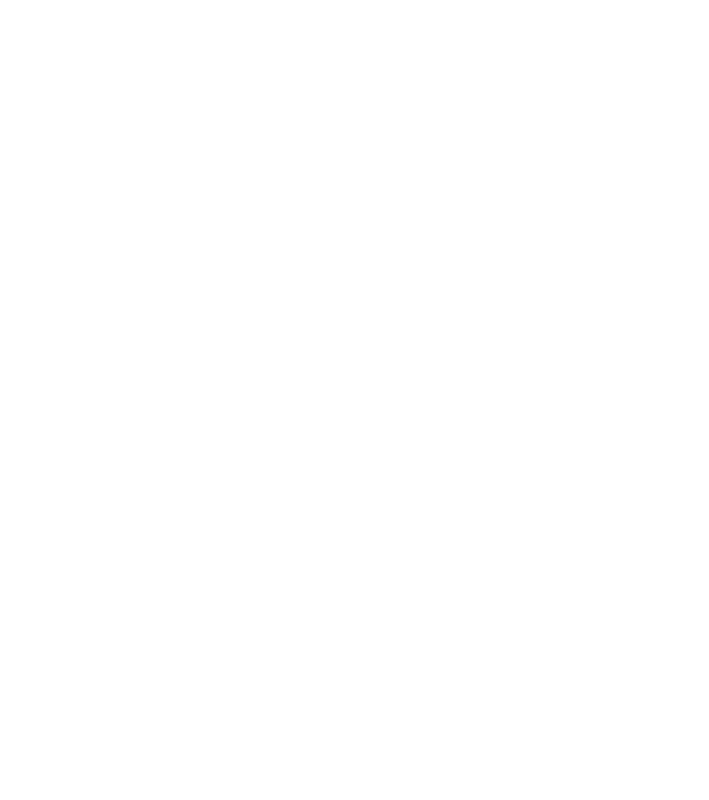
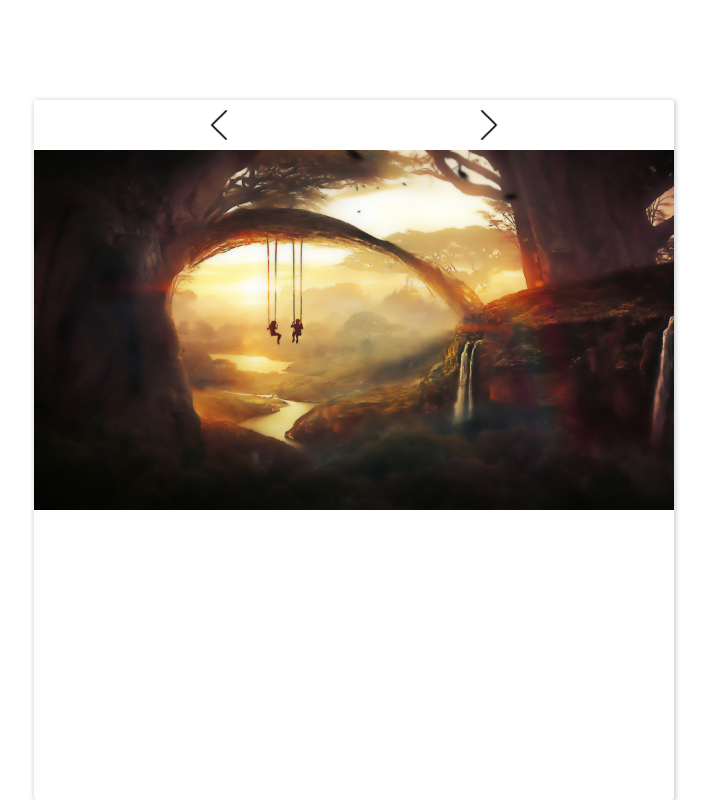
Before and after one commit to Snake-oft/ejercicioGit, a plain HTML site: page index.html in a window 1280 px wide. Shown: the whole page, without its empty margins (286-995 px from the left). Drawn offline with Linux system fonts and the light colour scheme.

Commit message:
Se agrego toda la seccion de cambio de imagenes

```diff
--- a/css/css.css
+++ b/css/css.css
@@ -8,3 +8,74 @@ body{
   display: flex;
   justify-content: center;
 }
+
+.cuadro{
+  width: 50%;
+  height: 700px;
+  box-shadow: 1px 1px 5px 1px rgba(0, 0, 0, 0.2);
+  margin-top: 100px;
+  background-color: white;
+  border-radius: 3px;
+}
+
+.section_Botones{
+  width: 100%;
+  height: 50px;
+  align-content: space-between;
+  display: flex;
+  align-items: center;
+}
+
+.atras{
+  width: 70px;
+  height:40px;
+  background-image: url("../imagen/espalda.png");
+  background-position: center;
+  background-size: cover;
+  background-repeat: no-repeat;
+background-size: 30px;
+  border-bottom: : 0px;
+  Outline:none;
+  margin-left: auto;
+  margin-right: 100px;
+  font-size: 20px;
+  cursor: pointer;
+}
+
+.atras:hover{
+  -webkit-box-shadow: 0 4px 15px rgb(72, 198, 239, 0.5);
+  -moz-box-shadow:0 4px 15px rgb(72, 198, 239, 0.5);
+  box-shadow: 0 4px 15px rgb(72, 198, 239, 0.5);
+  transition: all .5s;
+}
+
+.adelante{
+  width: 70px;
+  height:40px;
+  background-image: url("../imagen/proximo.png");
+  background-position: center;
+  background-size: cover;
+  background-repeat: no-repeat;
+  background-size: 30px;
+  Border: 0px;
+  Outline:none;
+  margin-right:auto;
+  margin-left: 100px;
+  font-size: 20px;
+  cursor: pointer;
+}
+
+.adelante:hover{
+  -webkit-box-shadow: 0 4px 15px rgb(72, 198, 239, 0.5);
+  -moz-box-shadow:0 4px 15px rgb(72, 198, 239, 0.5);
+  box-shadow: 0 4px 15px rgb(72, 198, 239, 0.5);
+  transition: all .5s;
+}
+.section_imagenes{
+  height: auto;
+  width: 100%;
+}
+img{
+  width: 100%;
+  height: 100%;
+}
--- a/index.html
+++ b/index.html
@@ -1,10 +1,34 @@
 <!DOCTYPE html>
 <html lang="es" dir="ltr">
   <head>
+    <link rel="stylesheet" href="css/css.css">
     <meta charset="utf-8">
     <title></title>
   </head>
   <body>
 
+  <section class="cuadro">
+    <div class="section_Botones">
+      <div class="atras">
+
+      </div>
+      <div class="adelante">
+
+      </div>
+    </div>
+
+    <div class="section_imagenes">
+      <img src="imagen/img1.jpg"  id="imagen">
+    </div>
+  </section>
+
+
+
+
+
+
+
+
+    <script src="js/js.js"></script>
   </body>
 </html>
--- a/js/js.js
+++ b/js/js.js
@@ -0,0 +1,42 @@
+var imagenes = ['imagen/img1.jpg', 'imagen/img2.jpg', 'imagen/img3.jpg'],
+cont = 0;
+
+function carrousel(cuadro){
+cuadro.addEventListener('click', e => {
+  var atras = cuadro.querySelector('.atras'),
+      adelante = cuadro.querySelector('.adelante'),
+      img = cuadro.querySelector('img'),
+      tgt = e.target;
+
+if (tgt == atras) {
+  if (cont > 0) {
+      img.src = imagenes[cont - 1];
+      cont--;
+
+}else {
+  img.src = imagenes[imagenes.length - 1];
+  cont = imagenes.length - 1;
+
+}
+
+} else if (tgt == adelante) {
+  if (cont < imagenes.length - 1) {
+      img.src = imagenes[cont + 1];
+      cont++;
+
+}else {
+  img.src = imagenes[0];
+  cont = 0;
+
+  }
+}
+
+  });
+}
+document.addEventListener("DOMContentLoaded", () => {
+let cuadro = document.querySelector('.cuadro');
+
+
+  carrousel(cuadro);
+
+});
```
Also changed, not shown: imagen/espalda.png (added), imagen/proximo.png (added).
